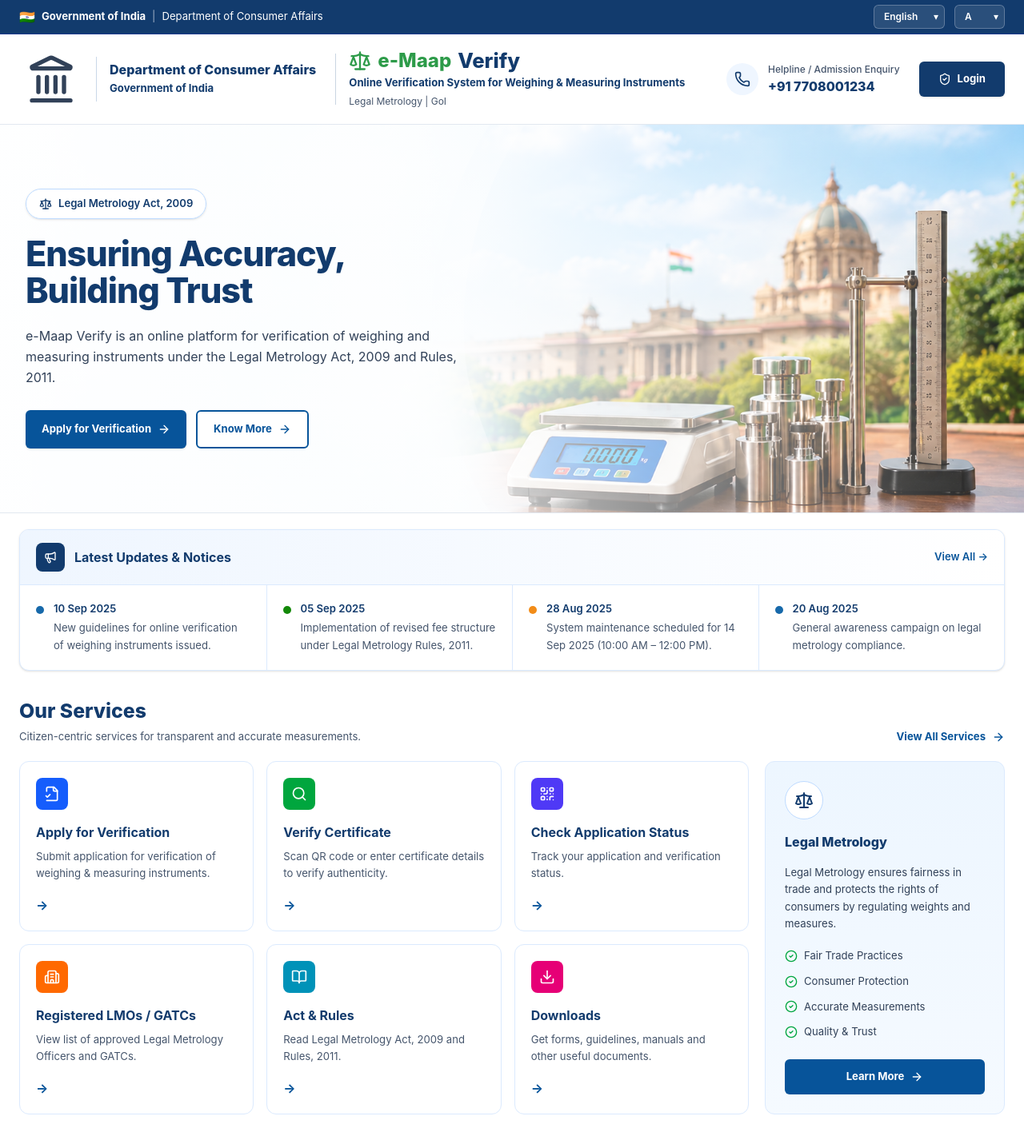
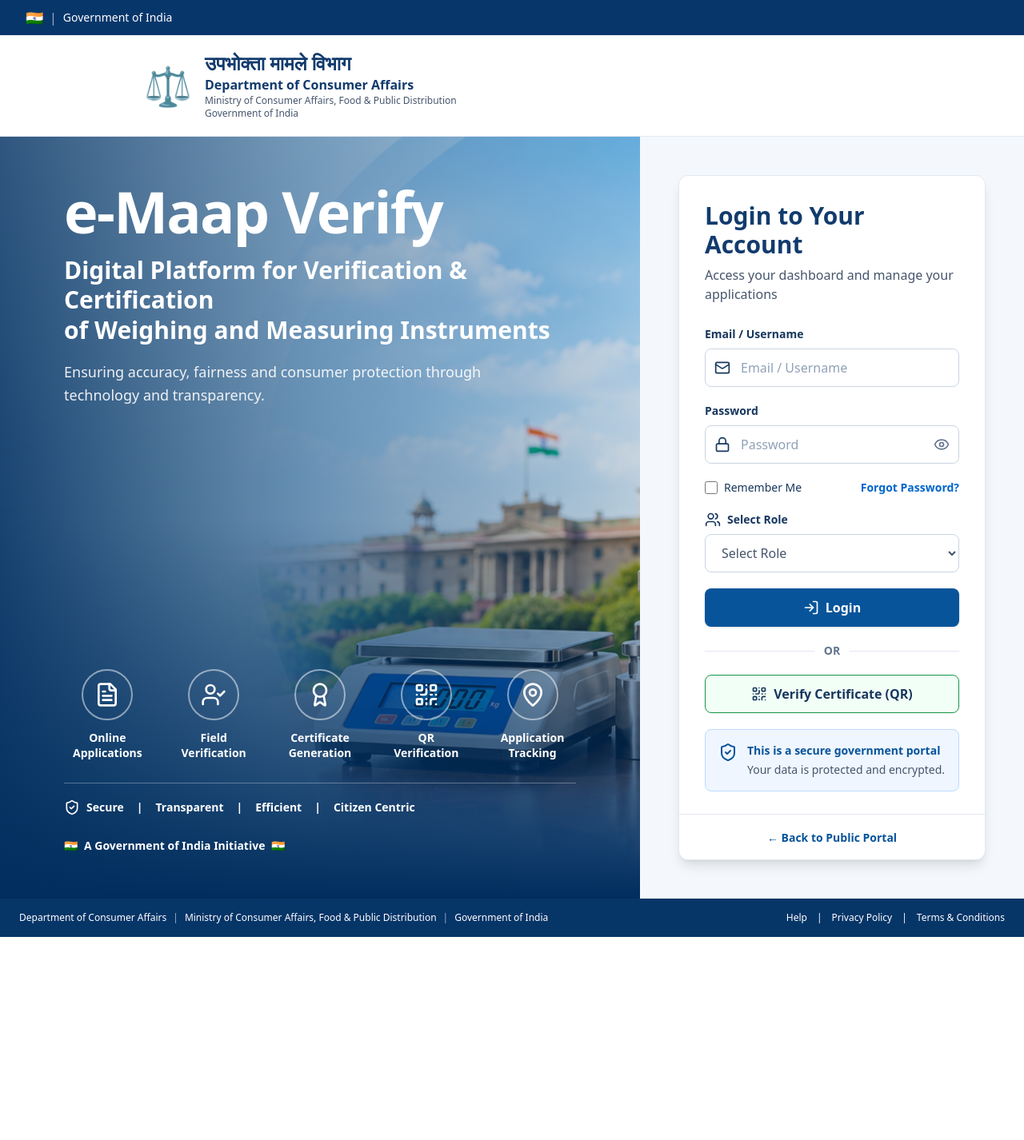
Before and after one commit to satyam-codes-5111/e-Maap-Verify, a React (Vite) app: page / in a window 1280 px wide. Shown: the top 1426 px of the page at 80% size. After the commit the page ends 1172 px from the top, so only its background shows below. Built offline with nearby package versions, Linux system fonts and the light colour scheme; no server answers.

Commit message:
feat(android): add splash screen plugin configuration
Configure the Capacitor SplashScreen plugin and add required resources to the Android project to improve app launch experience.

```diff
--- a/capacitor.config.ts
+++ b/capacitor.config.ts
@@ -7,6 +7,19 @@
   server: {
     androidScheme: 'https',
   },
+  plugins: {
+    SplashScreen: {
+      launchShowDuration: 2000,
+      launchAutoHide: true,
+      launchFadeOutDuration: 300,
+      backgroundColor: '#ffffff',
+      androidSplashResourceName: 'splash',
+      androidScaleType: 'CENTER_INSIDE',
+      showSpinner: false,
+      splashFullScreen: false,
+      splashImmersive: false,
+    },
+  },
 };
 
 export default config;
--- a/package.json
+++ b/package.json
@@ -43,6 +43,7 @@
     "@capacitor/geolocation": "^8.2.2",
     "@capacitor/ios": "^8.5.2",
     "@capacitor/network": "^8.0.1",
+    "@capacitor/splash-screen": "^8.0.2",
     "@google/genai": "^2.4.0",
     "@tailwindcss/vite": "^4.1.14",
     "@vitejs/plugin-react": "^5.0.4",
--- a/src/App.tsx
+++ b/src/App.tsx
@@ -69,8 +69,9 @@
         <ErrorBoundary>
           <Routes>
             {/* Public Portal Routes */}
-            <Route path="/" element={<LandingPage />} />
+            <Route path="/" element={<LoginPage />} />
             <Route path="/login" element={<LoginPage />} />
+            <Route path="/portal" element={<LandingPage />} />
             <Route path="/verify-certificate" element={<VerifyCertificatePage />} />
 
             {/* Smart Redirect to Role Dashboard */}
--- a/src/pages/public/LoginPage.tsx
+++ b/src/pages/public/LoginPage.tsx
@@ -30,7 +30,7 @@
 }
 
 export const LoginPage: React.FC = () => {
-  const { user, login, logout, getRoleRedirectPath } = useAuth();
+  const { login, logout, getRoleRedirectPath } = useAuth();
   const navigate = useNavigate();
   const location = useLocation();
 
@@ -38,12 +38,6 @@
   const [submitting, setSubmitting] = useState(false);
   const [selectedRole, setSelectedRole] = useState<UserRole | ''>('');
   const [showPassword, setShowPassword] = useState(false);
-
-  useEffect(() => {
-    if (user?.role) {
-      navigate(getRoleRedirectPath(user.role), { replace: true });
-    }
-  }, [user, navigate, getRoleRedirectPath]);
 
   const {
     register,
@@ -529,7 +523,7 @@
               {/* PUBLIC LINK */}
               <div className="border-t border-slate-200 px-5 sm:px-7 md:px-8 py-4 text-center">
                 <Link
-                  to="/"
+                  to="/portal"
                   className="text-sm text-[#07549a] hover:underline font-semibold"
                 >
                   ← Back to Public Portal
```
Also changed, not shown: 30 other files (tests, documents, lock files or other folders).
